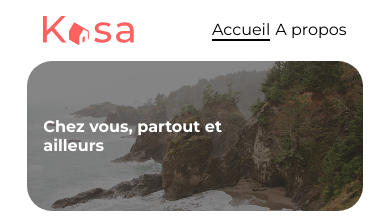
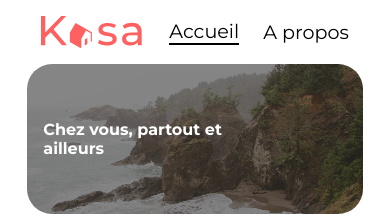
Before and after one commit to fx719/kasa, a React (Vite) app: page / in a window 390 px wide. Shown: the top 216 px of the page. Built offline with nearby package versions, Linux system fonts and the light colour scheme.

Commit message:
style(components): adjust Header component's font-size and gap.

```diff
--- a/src/components/Header/Header.scss
+++ b/src/components/Header/Header.scss
@@ -8,6 +8,13 @@ header {
     margin-inline: auto;
     width: 86%;
     box-sizing: border-box;
+
+    @media(max-width:800px) {
+        padding-left: 0;
+        padding-right: 0;
+        justify-content: space-around;
+        margin-inline: 0;
+    }
 
     @media(max-width:340px) {
         padding: 0;
@@ -29,7 +36,12 @@ header img {
 
 .navbar {
     display: flex;
-    gap: 5px;
+    gap: 1.5em;
+
+    @media(max-width:800px) {
+        align-items: center;
+
+    }
 
     @media(max-width:340px) {
         font-size: 0.8rem;
@@ -40,7 +52,20 @@ header img {
     &__link {
         text-decoration: none;
         color: black;
-        font-weight: 400;
+        font-weight: 600;
+        font-size: 1.5rem;
+
+        @media(max-width:800px) {
+            font-weight: 400;
+        }
+
+        @media(max-width:570px) {
+            font-size: 1.2rem;
+        }
+
+        @media(max-width:353px) {
+            font-size: 1rem;
+        }
     }
 
     &__link.active {
```
